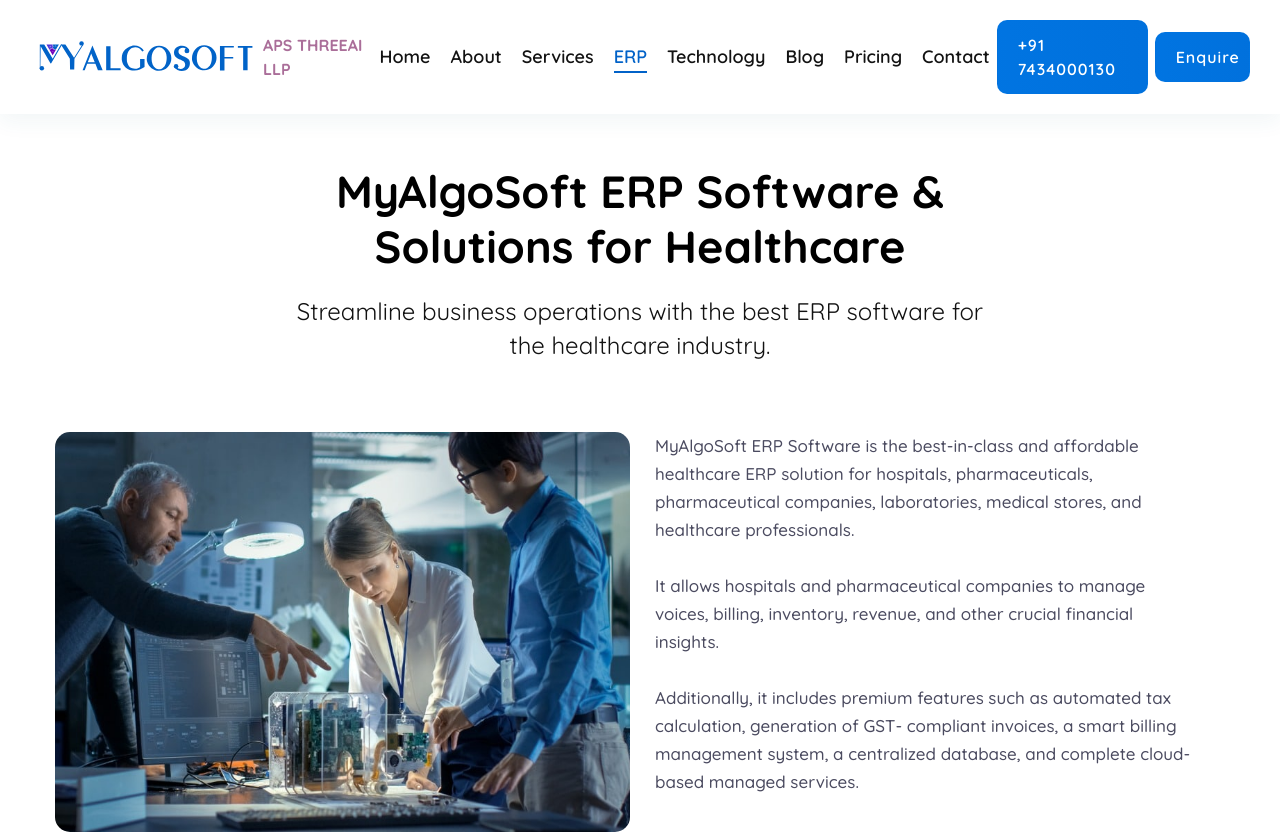
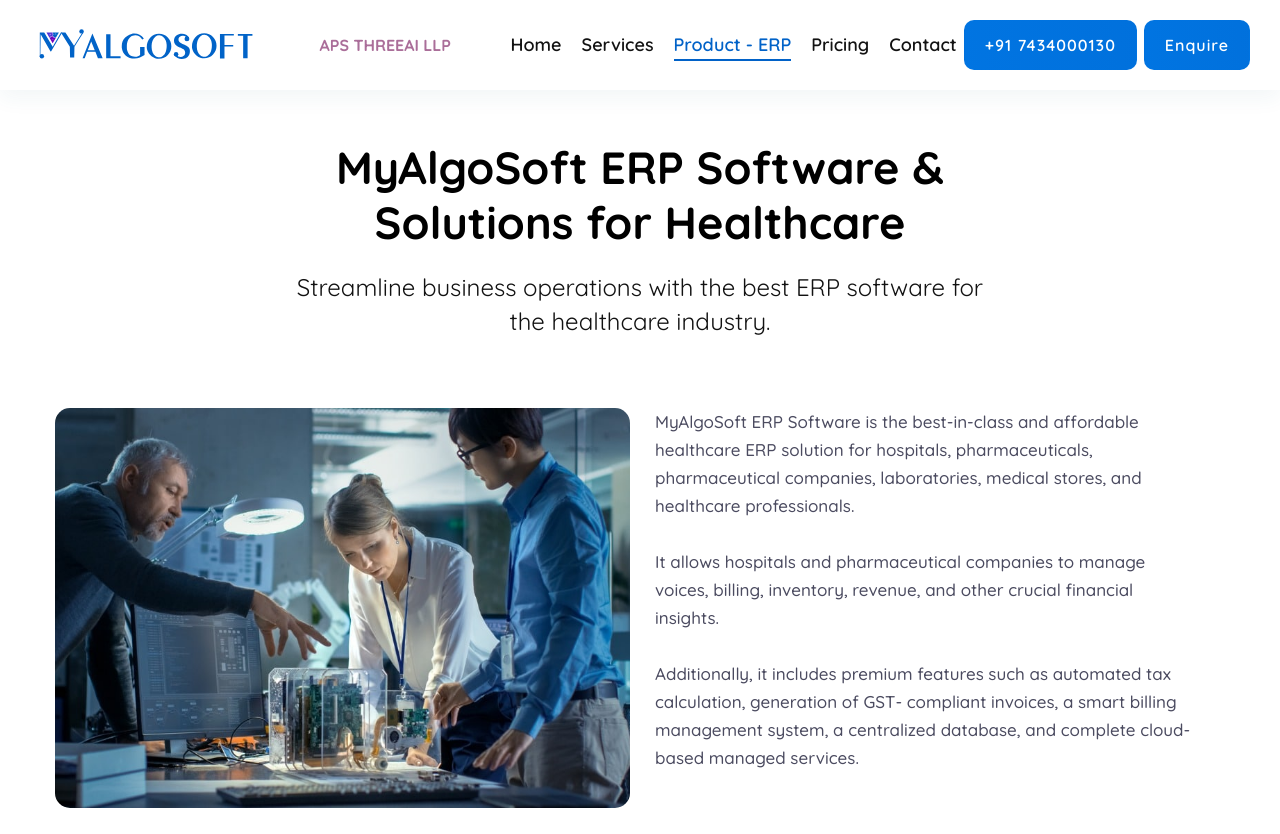
Before and after one commit to AJITSINHSolanki/website_2024, a Next.js app: page /erp-applications in a window 1280 px wide. Shown: the top 834 px of the page. Built offline with nearby package versions, Linux system fonts and the light colour scheme.

Commit message:
Menu merges

```diff
--- a/src/components/home/index.js
+++ b/src/components/home/index.js
@@ -48,7 +48,7 @@
   }, []);
 
   return (
-    <div id="home" ref={myRef} style={{ backgroundColor: '#d8e7f6', marginTop:'5px' }}>
+    <div id="home" ref={myRef}  style={{backgroundColor:'#dfecf8', }}>
       <div className=" home_content">
         <p className="main_title">
           We Manage Your Health Data <span>Digitally</span>
--- a/src/components/ourTechStack/index.js
+++ b/src/components/ourTechStack/index.js
@@ -48,7 +48,8 @@
     <div
       ref={myRef}
       id="our-tech-stack"
-      className={`our_techstack_section  fade-in ${isVisible ? "active" : ""}`}
+      style={{backgroundColor:'#dfecf8'}}
+      className={`our_techstack_section  fade-in ${isVisible ? "active" : ""}` }
     >
       <div style={{ paddingTop: "0px", minHeight: "0px" }}></div>
       <div className="container">
--- a/src/utils/constant.ts
+++ b/src/utils/constant.ts
@@ -175,11 +175,11 @@
     name: "Home",
     url: "/#home",
   },
-  {
-    id: 2,
-    name: "About",
-    url: "/#about-us",
-  },
+  // {
+  //   id: 2,
+  //   name: "About",
+  //   url: "/#about-us",
+  // },
   {
     id: 3,
     name: "Services",
@@ -187,19 +187,19 @@
   },
   {
     id: 7,
-    name: "ERP",
+    name: "Product - ERP",
     url: "/erp-applications",
   },
-  {
-    id: 7,
-    name: "Technology",
-    url: "/#our-tech-stack",
-  },
-  {
-    id: 4,
-    name: "Blog",
-    url: "/#blog",
-  },
+  // {
+  //   id: 7,
+  //   name: "Technology",
+  //   url: "/#our-tech-stack",
+  // },Technology
+  // {
+  //   id: 4,
+  //   name: "Blog",
+  //   url: "/#blog",
+  // },
   {
     id: 5,
     name: "Pricing",
```
Also changed, not shown: src/components/aboutUs/index.js (+4 -3 lines).
